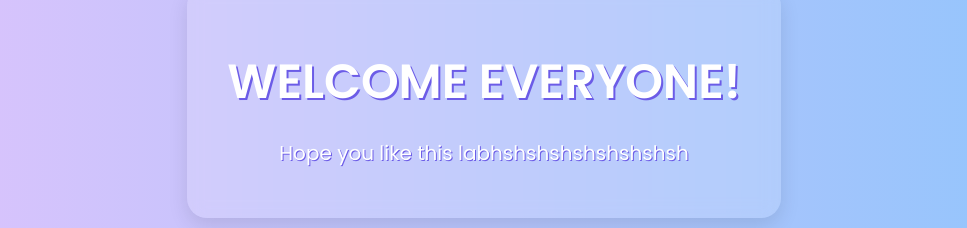
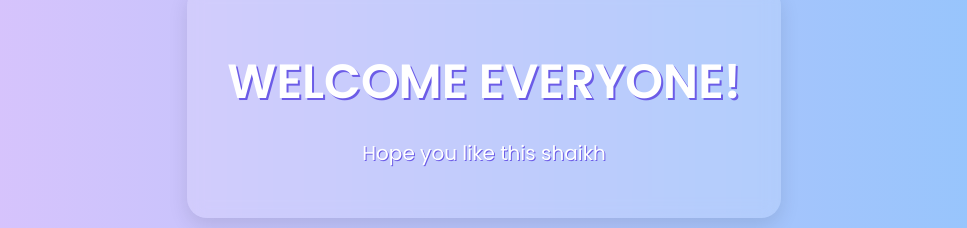
Before and after one commit to maazishaikh/simple-aws-code-pipeline, a plain HTML site: page index.html in a window 1280 px wide. Shown: the part 298-526 px from the top of the page, without its empty margins (156-1123 px from the left). Drawn offline with Linux system fonts and the light colour scheme.

Commit message:
Update index.html

```diff
--- a/index.html
+++ b/index.html
@@ -44,7 +44,7 @@
   <body>
     <div class="container">
       <h1>WELCOME EVERYONE!</h1>
-      <p>Hope you like this labhshshshshshshshsh</p>
+      <p>Hope you like this shaikh</p>
     </div>
   </body>
 </html>
```
